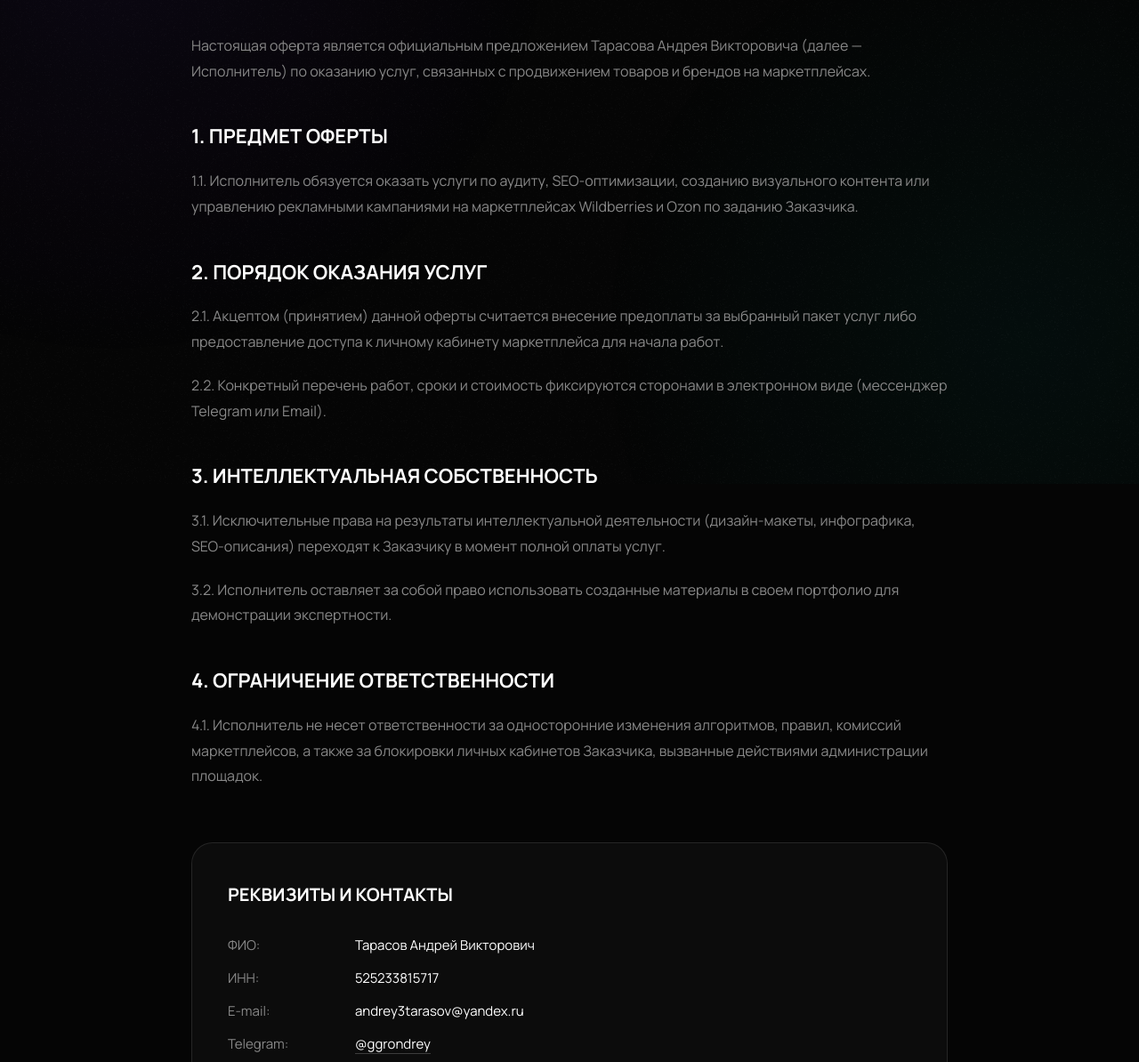
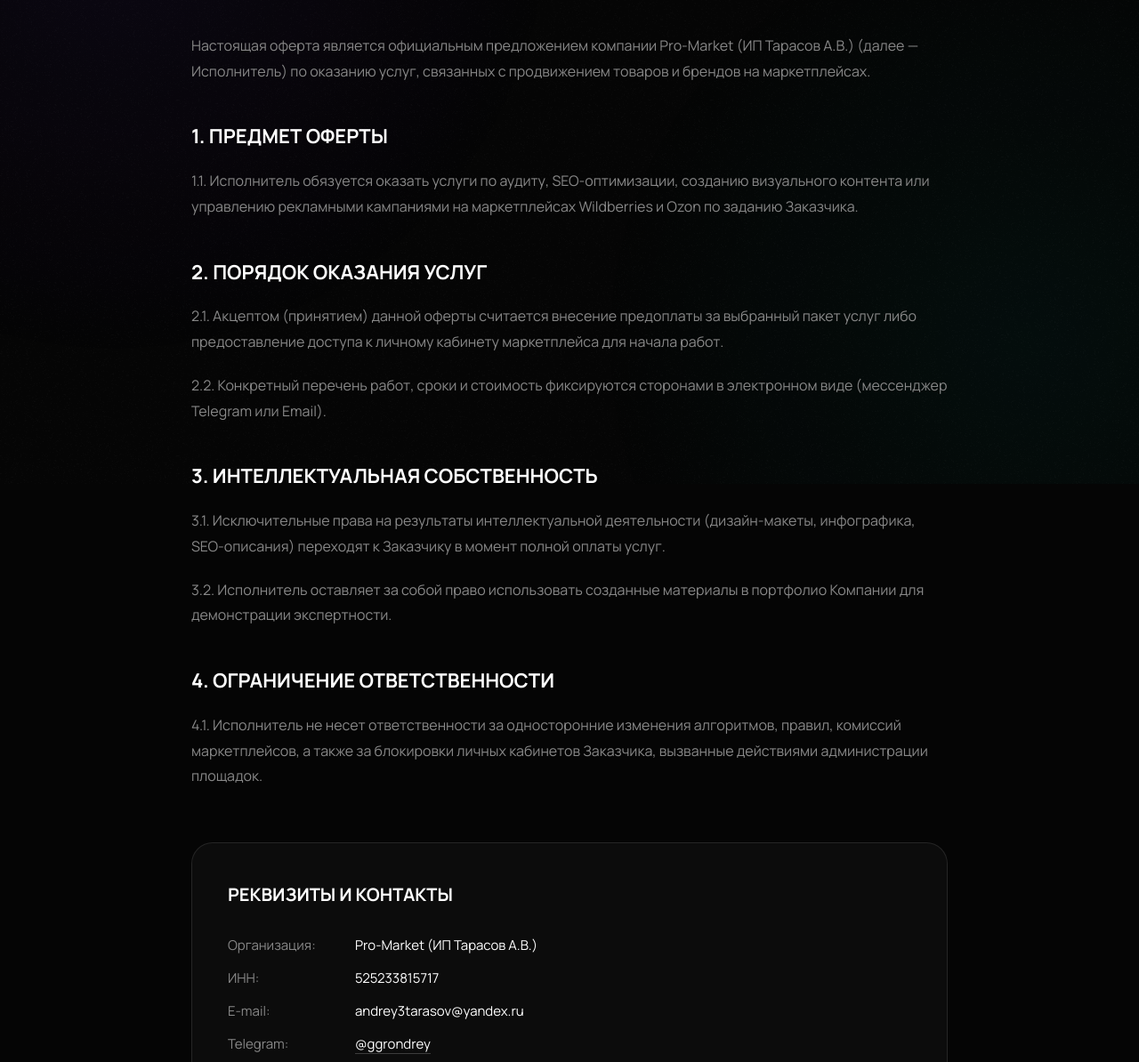
Before and after one commit to advice332/promarket-msk, a plain HTML site: page oferta.html in a window 1280 px wide. Shown: the part 256-1450 px from the top of the page at 89% size. Drawn offline with Linux system fonts and the light colour scheme.

Commit message:
Update oferta.html

```diff
--- a/oferta.html
+++ b/oferta.html
@@ -3,7 +3,7 @@
 <head>
   <meta charset="utf-8"/>
   <meta content="width=device-width, initial-scale=1" name="viewport"/>
-  <title>Публичная оферта — Тарасов Андрей Викторович</title>
+  <title>Публичная оферта — Pro-Market</title>
   <link href="https://fonts.googleapis.com/css2?family=Manrope:wght@200;400;700;800&display=swap" rel="stylesheet">
   <link rel="stylesheet" href="styles.css">
   <style>
@@ -27,7 +27,7 @@
       <a href="index.html" class="back-link">← Вернуться на главную</a>
       <h1>Публичная оферта</h1>
 
-      <p>Настоящая оферта является официальным предложением Тарасова Андрея Викторовича (далее — Исполнитель) по оказанию услуг, связанных с продвижением товаров и брендов на маркетплейсах.</p>
+      <p>Настоящая оферта является официальным предложением компании Pro-Market (ИП Тарасов А.В.) (далее — Исполнитель) по оказанию услуг, связанных с продвижением товаров и брендов на маркетплейсах.</p>
 
       <h2>1. ПРЕДМЕТ ОФЕРТЫ</h2>
       <p>1.1. Исполнитель обязуется оказать услуги по аудиту, SEO-оптимизации, созданию визуального контента или управлению рекламными кампаниями на маркетплейсах Wildberries и Ozon по заданию Заказчика.</p>
@@ -38,14 +38,14 @@
 
       <h2>3. ИНТЕЛЛЕКТУАЛЬНАЯ СОБСТВЕННОСТЬ</h2>
       <p>3.1. Исключительные права на результаты интеллектуальной деятельности (дизайн-макеты, инфографика, SEO-описания) переходят к Заказчику в момент полной оплаты услуг.</p>
-      <p>3.2. Исполнитель оставляет за собой право использовать созданные материалы в своем портфолио для демонстрации экспертности.</p>
+      <p>3.2. Исполнитель оставляет за собой право использовать созданные материалы в портфолио Компании для демонстрации экспертности.</p>
 
       <h2>4. ОГРАНИЧЕНИЕ ОТВЕТСТВЕННОСТИ</h2>
       <p>4.1. Исполнитель не несет ответственности за односторонние изменения алгоритмов, правил, комиссий маркетплейсов, а также за блокировки личных кабинетов Заказчика, вызванные действиями администрации площадок.</p>
 
       <div class="requisites">
         <h3>РЕКВИЗИТЫ И КОНТАКТЫ</h3>
-        <p><b>ФИО:</b> Тарасов Андрей Викторович</p>
+        <p><b>Организация:</b> Pro-Market (ИП Тарасов А.В.)</p>
         <p><b>ИНН:</b> 525233815717</p>
         <p><b>E-mail:</b> andrey3tarasov@yandex.ru</p>
         <p><b>Telegram:</b> <a href="https://t.me/ggrondrey" target="_blank">@ggrondrey</a></p>
```
